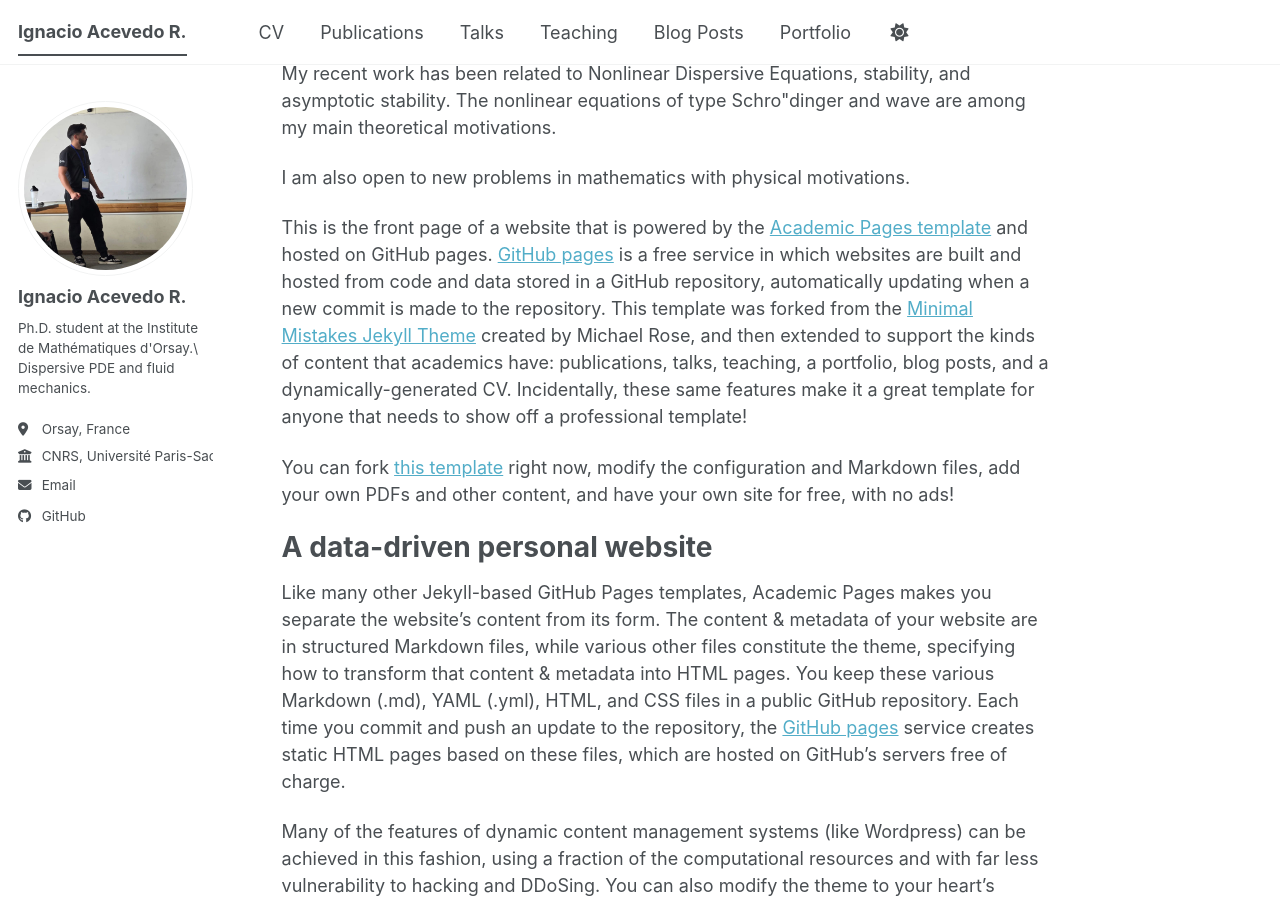
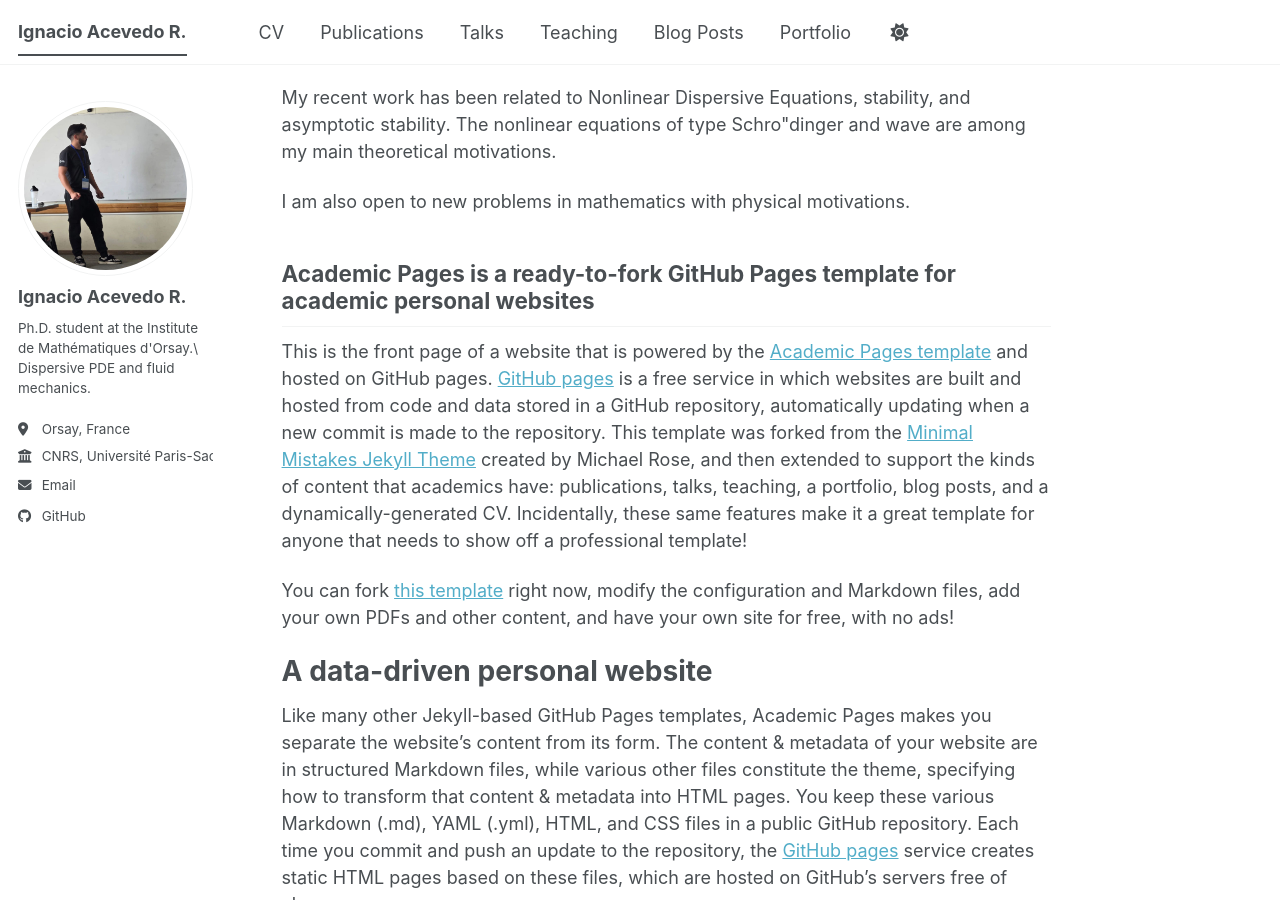
Before and after one commit to IgnacioAcevR/ignacioacevr.github.io, a Jekyll site: the page built from _pages/about.md, in a window 1280 px wide and 900 px high, scrolled down 495 px. Built offline with Jekyll 4.4.1, drawn with Linux system fonts in a browser that asks for light colours; a script bundle is joined from its source files by our own code; library files that are not in the unit come from our copies.

Commit message:
Change title about

```diff
--- a/_pages/about.md
+++ b/_pages/about.md
@@ -13,15 +13,15 @@
 
 In addition, I completed a bachelor's program in Physics from the Departamento de Física at the Universidad de Chile, and a degree in mathematical engineering DIM UCH.
 
+## Research
 
-Research
-=====
 My area of interest is related to Partial Differential Equations comming from Physics. I am currently exploring problems of stability and singular perturbations in fluidmechanics.
 
 My recent work has been related to Nonlinear Dispersive Equations, stability, and asymptotic stability. The nonlinear equations of type Schro\"dinger and wave are among my main theoretical motivations.
 
 I am also open to new problems in mathematics with physical motivations.
 
+## Academic Pages is a ready-to-fork GitHub Pages template for academic personal websites
 
 This is the front page of a website that is powered by the [Academic Pages template](https://github.com/academicpages/academicpages.github.io) and hosted on GitHub pages. [GitHub pages](https://pages.github.com) is a free service in which websites are built and hosted from code and data stored in a GitHub repository, automatically updating when a new commit is made to the repository. This template was forked from the [Minimal Mistakes Jekyll Theme](https://mmistakes.github.io/minimal-mistakes/) created by Michael Rose, and then extended to support the kinds of content that academics have: publications, talks, teaching, a portfolio, blog posts, and a dynamically-generated CV. Incidentally, these same features make it a great template for anyone that needs to show off a professional template!
 
```
